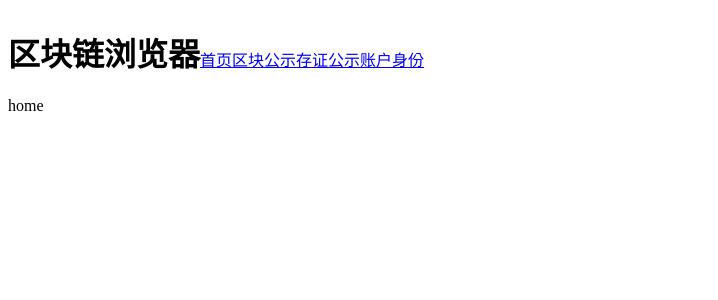
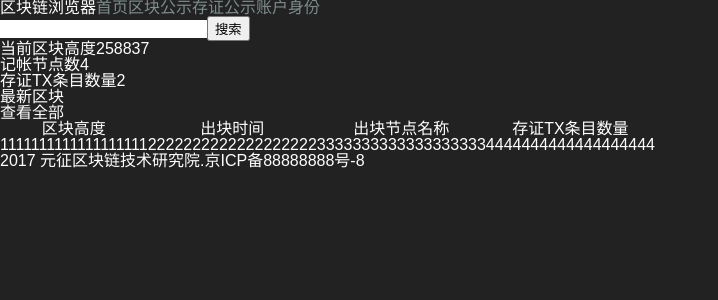
Before and after one commit to BaldFish/browser, a Vue app: page /#/home in a window 1280 px wide. Shown: the top 300 px of the page, without its empty margins (0-718 px from the left). Built offline with nearby package versions, Linux system fonts and the light colour scheme; no server answers.

Commit message:
home结构

```diff
--- a/src/App.vue
+++ b/src/App.vue
@@ -1,10 +1,18 @@
 <template>
   <div id="app">
     <h1 class="text">区块链浏览器</h1>
-    <router-link to="/home">首页</router-link>
-    <router-link to="/block">区块公示</router-link>
-    <router-link to="/card">存证公示</router-link>
-    <router-link to="/account">账户身份</router-link>
+    <div class="nav">
+      <router-link to="/home">首页</router-link>
+    </div>
+    <div class="nav">
+      <router-link to="/block">区块公示</router-link>
+    </div>
+    <div class="nav">
+      <router-link to="/card">存证公示</router-link>
+    </div>
+    <div class="nav">
+      <router-link to="/account">账户身份</router-link>
+    </div>
     <keep-alive>
       <router-view></router-view>
     </keep-alive>
@@ -13,6 +21,7 @@
 
 <script type="text/ecmascript-6">
 import axios from "axios";
+import "./common/stylus/index.styl";
 export default {
   name: "app",
   data() {
@@ -36,4 +45,8 @@ export default {
 h1 {
   display: inline-block;
 }
+
+.nav {
+  display: inline-block;
+}
 </style>
--- a/src/components/home/home.vue
+++ b/src/components/home/home.vue
@@ -1,6 +1,55 @@
 <template>
-  <div class="m-header">
-    home
+  <div class="home">
+    <div class="">
+      <input type="text" >
+      <button>搜索</button>
+    </div>
+
+    <div class="">
+      <ul class="">
+        <li>
+          当前区块高度<span>258837</span>
+        </li>
+        <li>
+          记帐节点数<span>4</span>
+        </li>
+        <li>
+          存证TX条目数量<span>2</span>
+        </li>
+      </ul>
+    </div>
+
+    <div class="">
+      <div class="">
+        <h2>最新区块</h2>
+        <span class="">查看全部</span>
+      </div>
+      <div class="">
+        <table class=''>
+          <thead>
+            <tr>
+              <th>区块高度</th>
+              <th>出块时间</th>
+              <th>出块节点名称</th>
+              <th>存证TX条目数量</th>
+            </tr>
+          </thead>
+          <tbody>
+            <tr>
+              <td>1111111111111111111</td>
+              <td>2222222222222222222</td>
+              <td>3333333333333333333</td>
+              <td>4444444444444444444</td>
+            </tr>
+          </tbody>
+        </table>
+      </div>
+    </div>
+
+    <div class="">
+      <p>2017 元征区块链技术研究院.京ICP备88888888号-8</p>
+    </div>
+
   </div>
 </template>
 
```
